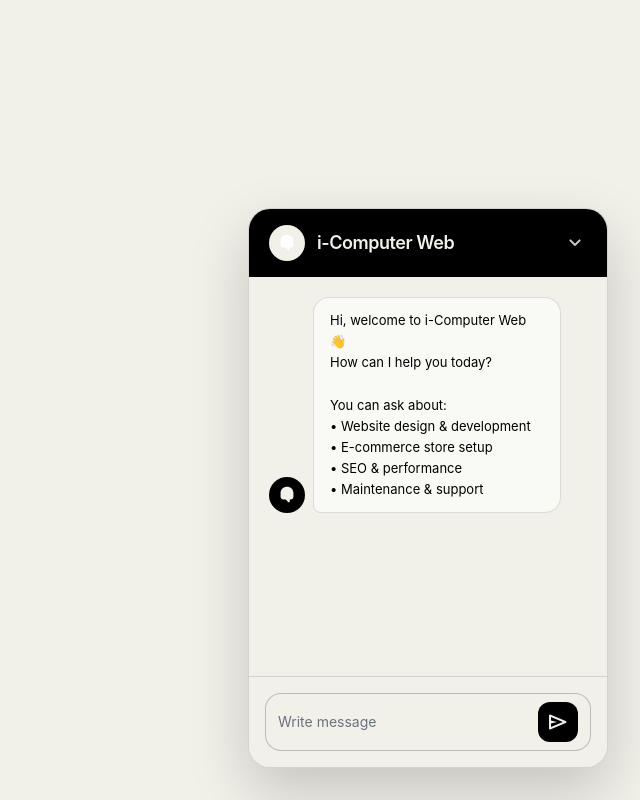
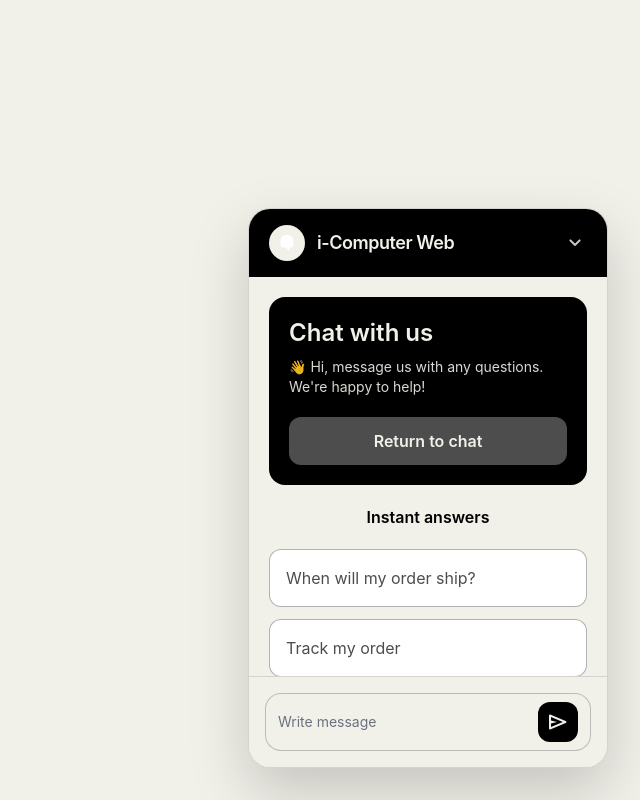
Before and after one commit to WMDTHARUSHIKA/i-computer-chatbot, a React (Vite) app: page / in a window 1280 px wide. Both pictures are taken after a click on the button "Open chatbot". Shown: the whole page, without its empty margins (640-1280 px from the left). Built offline with nearby package versions, Linux system fonts and the light colour scheme.

Commit message:
update ui design

```diff
--- a/src/App.jsx
+++ b/src/App.jsx
@@ -26,6 +26,15 @@
       `• SEO & performance\n` +
       `• Maintenance & support`,
   },
+];
+
+const QUICK_QUESTIONS = [
+  "When will my order ship?",
+  "Track my order",
+  "What is your contact info?",
+  "What is your exchange policy?",
+  "How long does shipping take?",
+  "Can I change my shipping address after placing an order?",
 ];
 
 function loadHistory() {
@@ -71,11 +80,14 @@
     typeof window !== "undefined" &&
     new URLSearchParams(window.location.search).get("embed") === "1";
 
-  // ✅ In embed mode open immediately (no internal launcher click required)
+  // ✅ In embed mode open immediately
   const [isOpen, setIsOpen] = useState(isEmbed ? true : false);
 
   const [chatHistory, setChatHistory] = useState(() => loadHistory());
   const [isLoading, setIsLoading] = useState(false);
+
+  // ✅ SIMPLE: show the "Instant answers" screen first
+  const [showHome, setShowHome] = useState(true);
 
   const chatBodyRef = useRef(null);
   const historyRef = useRef(chatHistory);
@@ -85,7 +97,7 @@
     historyRef.current = chatHistory;
   }, [chatHistory]);
 
-  // ✅ Add class to remove background in embed mode (CSS will handle it)
+  // ✅ Add class in embed mode (CSS handles background)
   useEffect(() => {
     if (!isEmbed) return;
 
@@ -98,15 +110,16 @@
     };
   }, [isEmbed]);
 
-  // Auto-scroll when open (embed is always open)
+  // Auto-scroll (only when not on home screen)
   useEffect(() => {
     const openNow = isEmbed || isOpen;
     if (!openNow) return;
+    if (showHome) return;
 
     const el = chatBodyRef.current;
     if (!el) return;
     el.scrollTo({ top: el.scrollHeight, behavior: "smooth" });
-  }, [chatHistory, isOpen, isEmbed]);
+  }, [chatHistory, isOpen, isEmbed, showHome]);
 
   // Persist
   useEffect(() => {
@@ -128,6 +141,7 @@
     if (!isOpen) {
       abortRef.current?.abort?.();
       setIsLoading(false);
+      setShowHome(true); // ✅ go back to home when closed
     }
   }, [isOpen, isEmbed]);
 
@@ -138,8 +152,8 @@
   };
 
   const generateBotResponse = async (historyForApi, placeholderId) => {
-    const apiKey = import.meta.env.VITE_GEMINI_API_KEY; // preferred
-    const apiUrlFromEnv = import.meta.env.VITE_API_URL; // optional
+    const apiKey = import.meta.env.VITE_GEMINI_API_KEY;
+    const apiUrlFromEnv = import.meta.env.VITE_API_URL;
 
     const endpoint =
       apiUrlFromEnv ||
@@ -160,7 +174,6 @@
       return;
     }
 
-    // cancel any in-flight request
     abortRef.current?.abort?.();
     const controller = new AbortController();
     abortRef.current = controller;
@@ -170,7 +183,7 @@
 
     const context = buildCompanyContext();
     const contents = [
-      { role: "user", parts: [{ text: context }] }, // context only for API
+      { role: "user", parts: [{ text: context }] },
       ...historyForApi.map((m) => ({
         role: m.role,
         parts: [{ text: m.text }],
@@ -193,7 +206,6 @@
           signal: controller.signal,
         });
 
-        // silent retries
         if (isBusyStatus(res.status)) {
           if (attempt < maxAttempts) {
             await sleep(800 * attempt);
@@ -259,20 +271,20 @@
     // non-embed: ensure open when sending
     if (!isEmbed && !isOpen) setIsOpen(true);
 
+    // ✅ when sending: go to chat screen
+    setShowHome(false);
     setIsLoading(true);
 
     const userMsg = { id: makeId(), role: "user", text, isError: false };
     const placeholderId = makeId();
     const base = historyRef.current;
 
-    // UI: user message + placeholder once
     setChatHistory([
       ...base,
       userMsg,
       { id: placeholderId, role: "model", text: "Thinking...", isError: false },
     ]);
 
-    // API: don't include placeholder
     generateBotResponse([...base, userMsg], placeholderId);
   };
 
@@ -286,7 +298,6 @@
           <h2 className="logo-text">{companyInfo.name}</h2>
         </div>
 
-        {/* ✅ hide close arrow in embed (close handled by website button) */}
         {!isEmbed && (
           <button
             type="button"
@@ -300,9 +311,48 @@
       </div>
 
       <div className="chatbot-body" ref={chatBodyRef}>
-        {chatHistory.map((chat) => (
-          <ChatMessage key={chat.id} chat={chat} />
-        ))}
+        {showHome ? (
+          <div className="space-y-5">
+            {/* Black top card */}
+            <div className="rounded-2xl bg-black text-[#f1f0e9] p-5">
+              <div className="text-2xl font-semibold">Chat with us</div>
+              <div className="mt-2 text-sm opacity-90">
+                👋 Hi, message us with any questions. We're happy to help!
+              </div>
+
+              <button
+                type="button"
+                className="mt-5 w-full rounded-xl py-3 font-semibold bg-white/30 hover:bg-white/40 transition-colors"
+                onClick={() => setShowHome(false)}
+              >
+                Return to chat
+              </button>
+            </div>
+
+            {/* Quick questions */}
+            <div className="text-center font-semibold text-black">Instant answers</div>
+
+            <div className="space-y-3">
+              {QUICK_QUESTIONS.map((q) => (
+                <button
+                  key={q}
+                  type="button"
+                  className="w-full text-left rounded-xl px-4 py-4 border border-black/30 bg-white hover:bg-white/70 transition-colors text-black/70 hover:text-black"
+                  onClick={() => handleSend(q)}
+                  disabled={isLoading}
+                >
+                  {q}
+                </button>
+              ))}
+            </div>
+          </div>
+        ) : (
+          <div className="space-y-4">
+            {chatHistory.map((chat) => (
+              <ChatMessage key={chat.id} chat={chat} />
+            ))}
+          </div>
+        )}
       </div>
 
       <div className="chat-footer">
@@ -311,19 +361,22 @@
     </div>
   );
 
-  // ✅ EMBED: show chat space immediately (no internal launcher / no purple screen)
+  // ✅ EMBED: show chat space immediately
   if (isEmbed) {
     return <div className="chatbot-embed-root">{ChatPopup}</div>;
   }
 
-  // ✅ NORMAL (standalone chatbot site): toggler + popup
+  // ✅ NORMAL: toggler + popup
   return (
     <div className="chatbot-wrapper">
       {!isOpen && (
         <button
           type="button"
           className="chatbot-launcher"
-          onClick={() => setIsOpen(true)}
+          onClick={() => {
+            setIsOpen(true);
+            setShowHome(true); // show home when opened
+          }}
           aria-label="Open chatbot"
         >
           <ChatbotIcon className="text-white" />
--- a/src/components/ChatMessage.jsx
+++ b/src/components/ChatMessage.jsx
@@ -1,24 +1,29 @@
 import ChatbotIcon from "./ChatbotIcon";
 
 export default function ChatMessage({ chat }) {
-  // ✅ sender = user (RIGHT), receiver = model/bot (LEFT)
-  const isSender = chat.role === "user";
+  const isUser = chat.role === "user";
 
   return (
-    <div
-      className={`message ${isSender ? "user-message" : "bot-message"} ${
-        chat.isError ? "error" : ""
-      }`}
-    >
-      {/* show avatar only for receiver (left) */}
-      {!isSender && (
-        <div className="bot-icon-wrapper" aria-hidden="true">
-          <ChatbotIcon />
-        </div>
-      )}
+    <div className={`w-full flex ${isUser ? "justify-end" : "justify-start"}`}>
+      <div className={`flex items-end gap-2 ${isUser ? "flex-row-reverse" : "flex-row"}`}>
+        {/* Receiver avatar (left only) */}
+        {!isUser && (
+          <div className="w-9 h-9 rounded-full bg-black text-[#f1f0e9] flex items-center justify-center shrink-0">
+            <ChatbotIcon className="text-white" />
+          </div>
+        )}
 
-      <div className="message-text-container">
-        <div className="message-text" style={{ whiteSpace: "pre-wrap" }}>
+        {/* Bubble */}
+        <div
+          className={[
+            "max-w-[78%] px-4 py-3 text-[14px] leading-relaxed rounded-2xl",
+            isUser
+              ? "bg-black text-white rounded-br-md"
+              : "bg-white/70 text-black rounded-bl-md",
+            chat.isError ? "bg-red-50 text-red-700" : "",
+          ].join(" ")}
+          style={{ whiteSpace: "pre-wrap" }}
+        >
           {chat.text}
         </div>
       </div>
```
